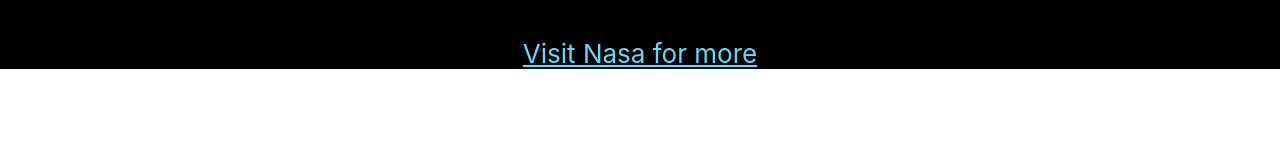
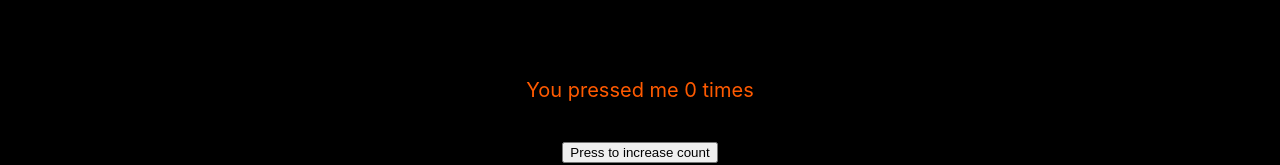
Before and after one commit to RadLea/MarsAppSPA, a React (Create React App) app: page / in a window 1280 px wide. Shown: the part 814-979 px from the top of the page. Before the commit the page ends 883 px from the top, so only its background shows below. Built offline with nearby package versions, Linux system fonts and the light colour scheme.

Commit message:
click counter and local storage

```diff
--- a/src/App.tsx
+++ b/src/App.tsx
@@ -4,6 +4,7 @@
 import Earth from "./media/earth.png"
 import {threeTagProp} from "./componentProp";
 import NasaPic from "./media/nasa.jpeg";
+import {ClickCounter} from "./clickCounter";
 
 function App() {
 
@@ -28,6 +29,7 @@
             <header className="App-header">
                 <img src={Earth} className="App-logo" alt="logo"/>
                 <Nasa {...prop}/>
+                <ClickCounter />
                 <a
                     className="App-link"
                     href="https://www.nasa.gov/"
@@ -36,6 +38,7 @@
                 >
                     Visit Nasa for more
                 </a>
+
             </header>
         </div>
     );
--- a/src/clickCounter.tsx
+++ b/src/clickCounter.tsx
@@ -1,5 +1,25 @@
-import React, {useState} from "react";
+import React, {useEffect, useState} from "react";
+import {Simulate} from "react-dom/test-utils";
+import click = Simulate.click;
 
-export function clickCounter() {
+export function ClickCounter() {
     const [clickCount,setClickCount] = useState(0);
+
+    function incrementCount() {
+        setClickCount(clickCount + 1);
+        localStorage.setItem("clickCount", (clickCount + 1).toString());
+    }
+
+    useEffect(() => {
+        setClickCount(Number (localStorage.getItem("clickCount")));
+    }, []);
+
+    return (
+        <>
+            <p style={{fontSize:20, color:"#ff5a00", padding:20}}>You pressed me {clickCount} times</p>
+            <button onClick={incrementCount}>
+                Press to increase count
+            </button>
+        </>
+    );
 }
```
